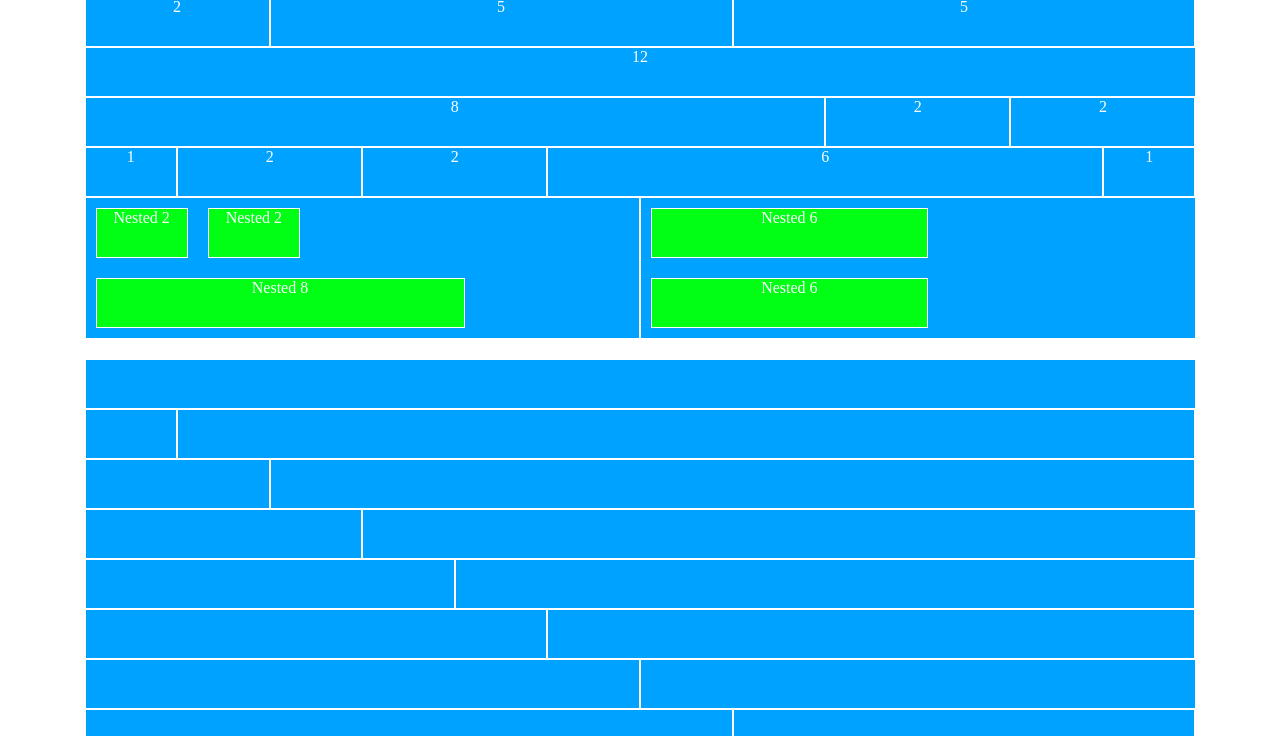
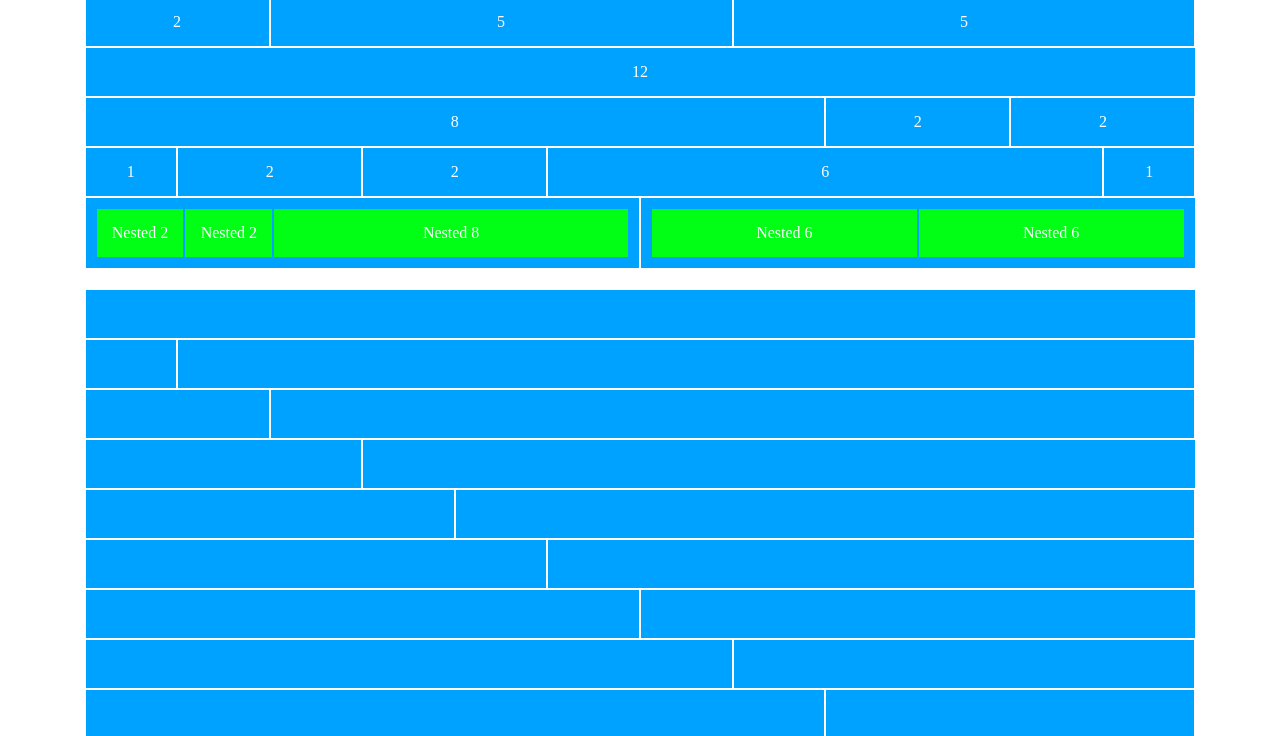
Before and after one commit to DSlundro/html-css-12bool, a plain HTML site: page index.html in a window 1280 px wide. Shown: the part 90-826 px from the top of the page. Drawn offline with Linux system fonts and the light colour scheme.

Commit message:
nested part fixed

```diff
--- a/assets/css/style.css
+++ b/assets/css/style.css
@@ -3,15 +3,29 @@
     min-height: 50px;
     color: white;
     border: 1px solid white;
-    text-align: center;
+    display: flex;
+    justify-content: center;
+    align-items: center;
 }
 
 .container{
     max-width:1111px;
     margin:0 auto;
 }
+.row > .col-6.row{
+    padding: 10px;
 
+}
 .row > .col-6.row > [class*="col-"] {
     background-color: rgb(0, 255, 21);
-    margin: 10px;
+    border: 1px solid rgb(0, 162, 255);
 }
+
+
+
+/*#region        bonus*/
+
+
+
+
+/*#endregion*/
```
Also changed, not shown: bonus/index.html (added, +14 -0 lines).
